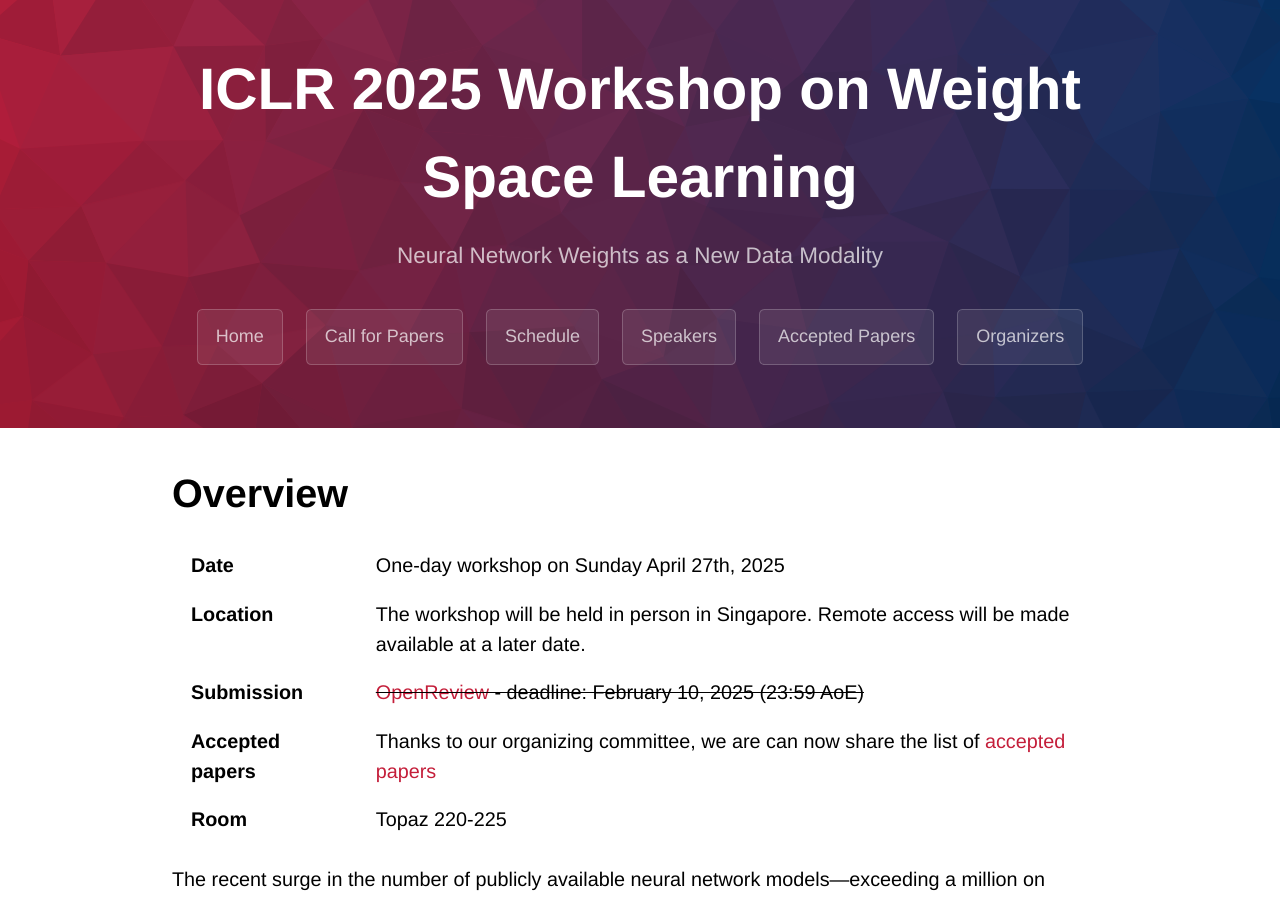
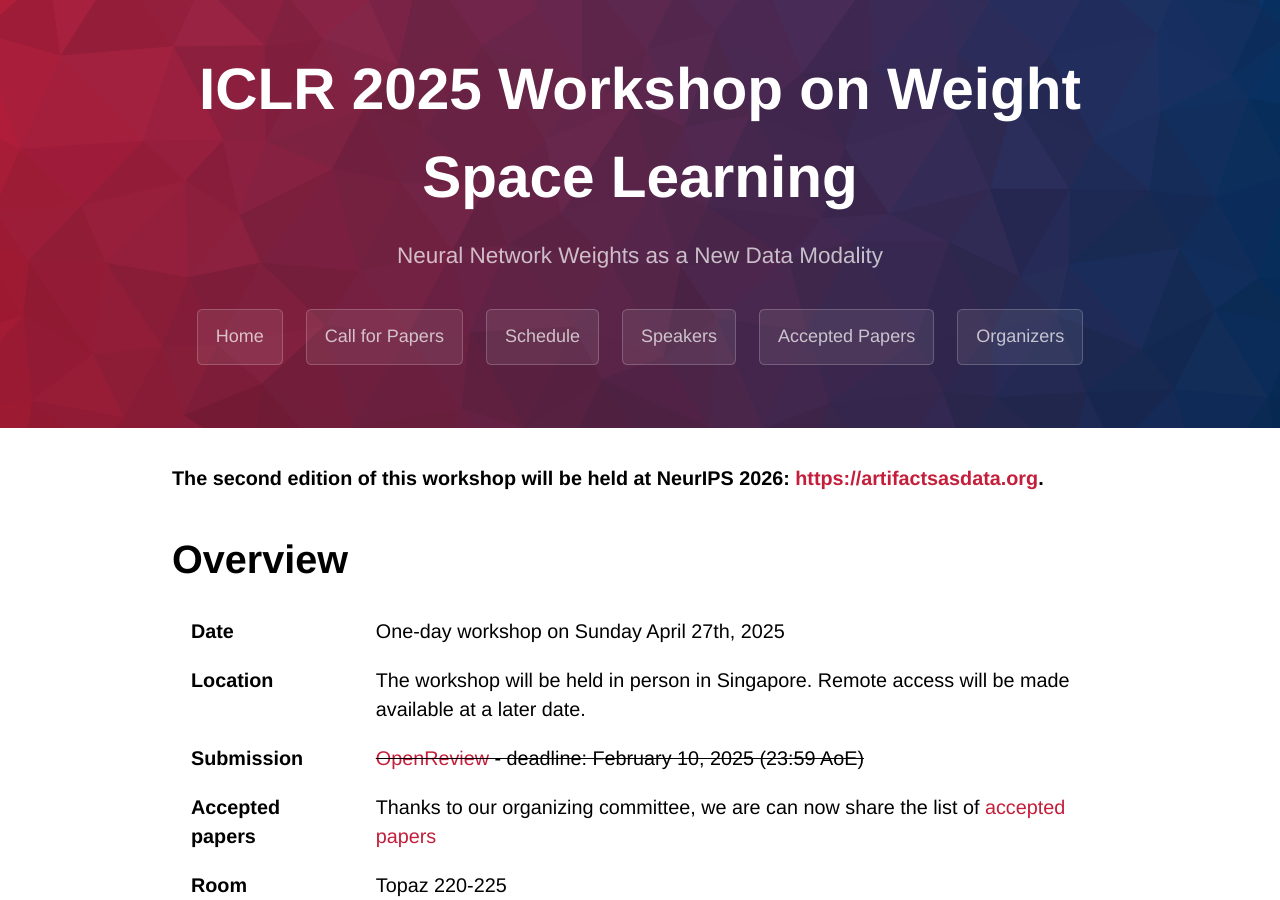
Before and after one commit to weight-space-learning/weight-space-learning.github.io, a Jekyll site: the page built from docs/index.md, in a window 1280 px wide and 900 px high. Built offline with Jekyll 4.4.1, drawn with Linux system fonts in a browser that asks for light colours; some web fonts are replaced; our own code applies the rules of GitHub Pages for plain Markdown files.

Commit message:
Add link to 2026 workshop

```diff
--- a/docs/index.md
+++ b/docs/index.md
@@ -1,6 +1,8 @@
 ---
 layout: default
 ---
+
+**The second edition of this workshop will be held at NeurIPS 2026: [https://artifactsasdata.org](https://artifactsasdata.org).**
 
 # Overview
 
```
